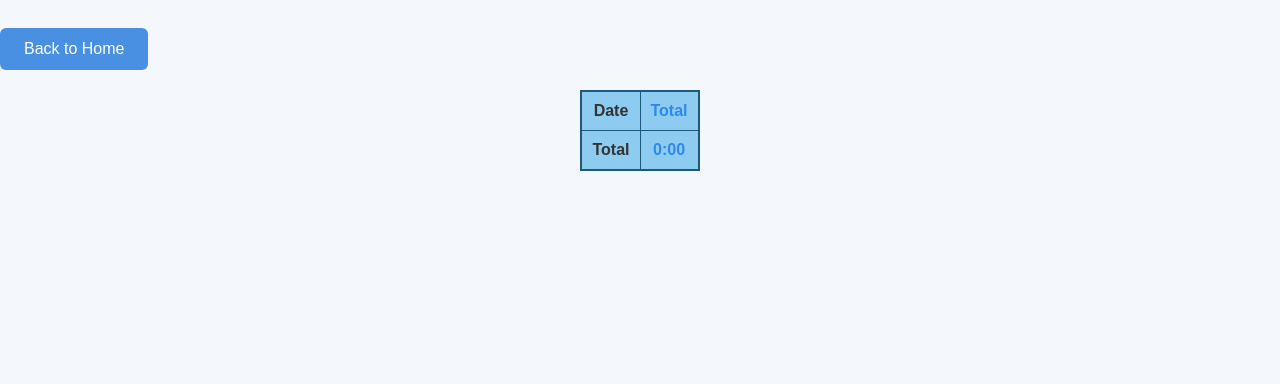
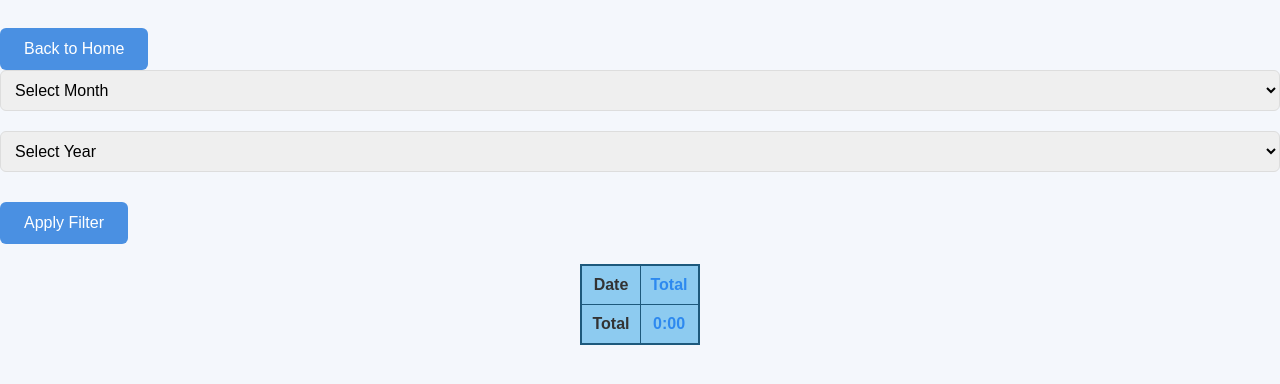
Before and after one commit to middlenamewillnotwork/Time-Tracker, a plain HTML site: page dashboard.html in a window 1280 px wide. Shown: the part 60-444 px from the top of the page. Drawn offline with Linux system fonts and the light colour scheme.

Commit message:
Update dashboard.html

```diff
--- a/dashboard.html
+++ b/dashboard.html
@@ -10,6 +10,36 @@
 <body>
     <h1>Dashboard</h1>
     <button id="back-to-home">Back to Home</button>
+
+    <div id="filter-container">
+        <select id="month-filter">
+            <option value="">Select Month</option>
+            <option value="01">January</option>
+            <option value="02">February</option>
+            <option value="03">March</option>
+            <option value="04">April</option>
+            <option value="05">May</option>
+            <option value="06">June</option>
+            <option value="07">July</option>
+            <option value="08">August</option>
+            <option value="09">September</option>
+            <option value="10">October</option>
+            <option value="11">November</option>
+            <option value="12">December</option>
+        </select>
+
+        <select id="year-filter">
+            <option value="">Select Year</option>
+            <!-- Year options will be dynamically populated -->
+        </select>
+        <div id="button-container">
+        <button id="filter-logs">Apply Filter</button>
+    </div>
+
+    </div>
+
+
+
     <div id="pivot-table-container">
     <table id="pivot-table" border="1">
         <thead>
```
